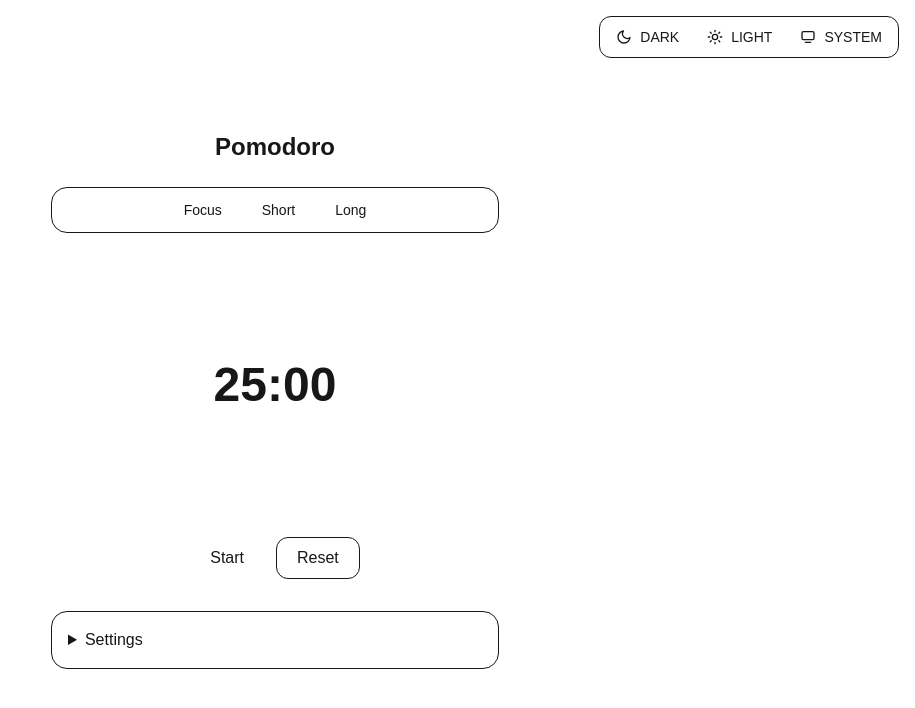
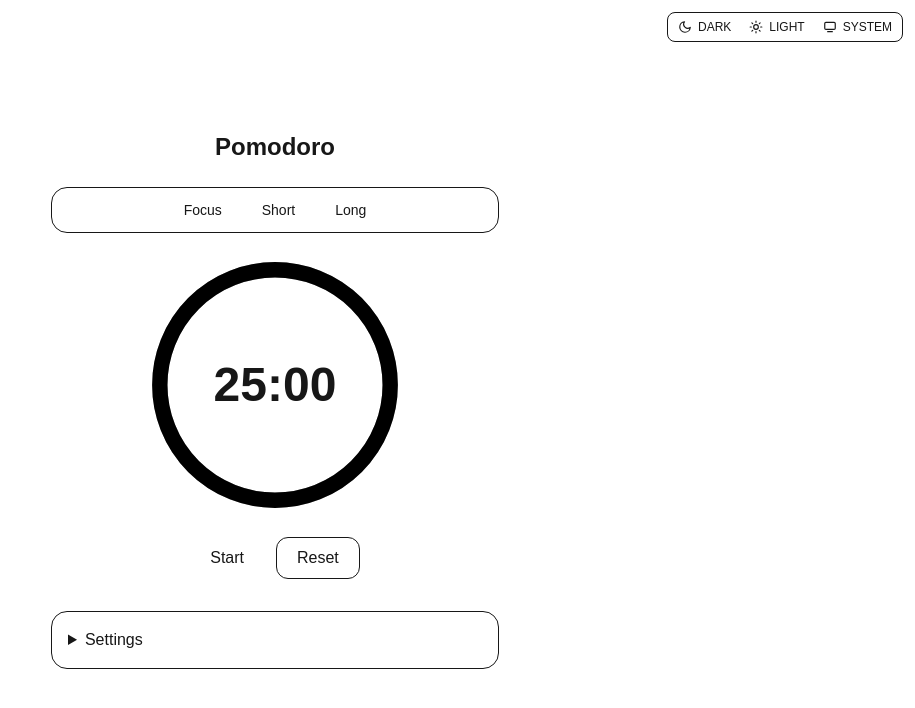
Before and after one commit to becausetheskyisblue009/droids-workspace1, a Next.js app: page / in a window 1280 px wide. Shown: the top 708 px of the page, without its empty margins (365-1280 px from the left). Built offline with nearby package versions, Linux system fonts and the light colour scheme.

Commit message:
feat(ui): smaller theme toggle and Apple-style circular countdown (black inline stroke) around timer

```diff
--- a/app/layout.tsx
+++ b/app/layout.tsx
@@ -30,30 +30,30 @@ export default function RootLayout({
         {children}
         <div
           id="theme-segment"
-          className="fixed top-4 right-4 z-50 flex items-center gap-1 rounded-xl border border-[--border]/60 bg-background/70 backdrop-blur p-1"
+          className="fixed top-3 right-3 z-50 flex items-center gap-0.5 rounded-lg border border-[--border]/60 bg-background/70 backdrop-blur p-0.5"
           role="group"
           aria-label="Theme selection"
         >
           <button
             data-theme="dark"
-            className="flex items-center gap-2 rounded-lg px-3 py-1.5 text-sm hover:bg-[--foreground]/10"
+            className="flex items-center gap-1.5 rounded-md px-2 py-1 text-xs hover:bg-[--foreground]/10"
             type="button"
             aria-pressed="false"
             title="Dark"
           >
-            <svg width="16" height="16" viewBox="0 0 24 24" fill="none" xmlns="http://www.w3.org/2000/svg" aria-hidden="true">
+            <svg width="14" height="14" viewBox="0 0 24 24" fill="none" xmlns="http://www.w3.org/2000/svg" aria-hidden="true">
               <path d="M21 12.79A9 9 0 1 1 11.21 3 7 7 0 0 0 21 12.79Z" stroke="currentColor" stroke-width="2" stroke-linecap="round" stroke-linejoin="round"/>
             </svg>
             <span className="label">DARK</span>
           </button>
           <button
             data-theme="light"
-            className="flex items-center gap-2 rounded-lg px-3 py-1.5 text-sm hover:bg-[--foreground]/10"
+            className="flex items-center gap-1.5 rounded-md px-2 py-1 text-xs hover:bg-[--foreground]/10"
             type="button"
             aria-pressed="false"
             title="Light"
           >
-            <svg width="16" height="16" viewBox="0 0 24 24" fill="none" xmlns="http://www.w3.org/2000/svg" aria-hidden="true">
+            <svg width="14" height="14" viewBox="0 0 24 24" fill="none" xmlns="http://www.w3.org/2000/svg" aria-hidden="true">
               <circle cx="12" cy="12" r="4" stroke="currentColor" stroke-width="2"/>
               <path d="M12 2v2m0 16v2M2 12h2m16 0h2M4.93 4.93l1.41 1.41m11.32 11.32l1.41 1.41M4.93 19.07l1.41-1.41m11.32-11.32l1.41-1.41" stroke="currentColor" stroke-width="2" stroke-linecap="round"/>
             </svg>
@@ -61,12 +61,12 @@ export default function RootLayout({
           </button>
           <button
             data-theme="system"
-            className="flex items-center gap-2 rounded-lg px-3 py-1.5 text-sm hover:bg-[--foreground]/10"
+            className="flex items-center gap-1.5 rounded-md px-2 py-1 text-xs hover:bg-[--foreground]/10"
             type="button"
             aria-pressed="false"
             title="System"
           >
-            <svg width="16" height="16" viewBox="0 0 24 24" fill="none" xmlns="http://www.w3.org/2000/svg" aria-hidden="true">
+            <svg width="14" height="14" viewBox="0 0 24 24" fill="none" xmlns="http://www.w3.org/2000/svg" aria-hidden="true">
               <rect x="3" y="4" width="18" height="12" rx="2" stroke="currentColor" stroke-width="2"/>
               <path d="M8 20h8" stroke="currentColor" stroke-width="2" stroke-linecap="round"/>
             </svg>
--- a/app/pomodoro.tsx
+++ b/app/pomodoro.tsx
@@ -88,9 +88,10 @@ export default function Pomodoro() {
     // eslint-disable-next-line react-hooks/exhaustive-deps
   }, [minutes, mode]);
 
-  const percent = useMemo(() => {
+  // Remaining percentage (100 at start -> 0 at end)
+  const remainingPct = useMemo(() => {
     const total = minutes[mode] * 60;
-    return Math.max(0, Math.min(100, 100 - (remaining / total) * 100));
+    return Math.max(0, Math.min(100, (remaining / total) * 100));
   }, [minutes, mode, remaining]);
 
   const tick = useCallback(() => {
@@ -166,17 +167,19 @@ export default function Pomodoro() {
               cx="50"
               cy="50"
               r="45"
-              className="fill-none stroke-[--border] opacity-40"
-              strokeWidth="8"
+              className="fill-none opacity-30"
+              stroke="#000"
+              strokeWidth="6"
             />
             <circle
               cx="50"
               cy="50"
               r="45"
-              className="fill-none stroke-[--foreground] transition-[stroke-dashoffset] duration-1000 ease-linear"
-              strokeWidth="8"
+              className="fill-none transition-[stroke-dashoffset] duration-1000 ease-linear"
+              stroke="#000"
+              strokeWidth="6"
               strokeDasharray={2 * Math.PI * 45}
-              strokeDashoffset={(1 - percent / 100) * (2 * Math.PI * 45)}
+              strokeDashoffset={(1 - remainingPct / 100) * (2 * Math.PI * 45)}
               strokeLinecap="round"
             />
           </svg>
```
